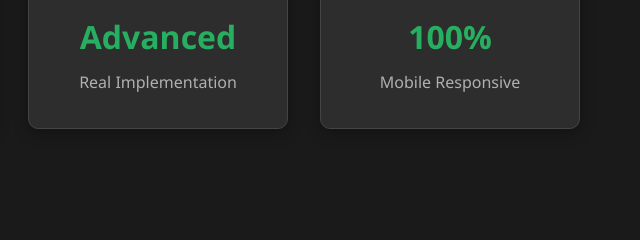
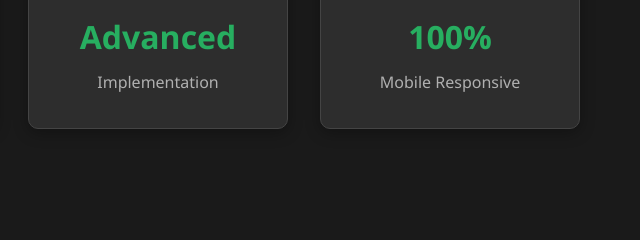
Before and after one commit to 0x0806/CTF-Arsenal, a plain HTML site: page index.html in a window 1280 px wide. Shown: the part 357-597 px from the top of the page, 628-1268 px from the left. Drawn offline with nearby package versions, Linux system fonts and the light colour scheme.

Commit message:
Update index.html

```diff
--- a/index.html
+++ b/index.html
@@ -84,7 +84,7 @@
                 <div class="stat-card">
                     <i class="fas fa-rocket"></i>
                     <h3>Advanced</h3>
-                    <p>Real Implementation</p>
+                    <p> Implementation</p>
                 </div>
                 <div class="stat-card">
                     <i class="fas fa-mobile-alt"></i>
```
